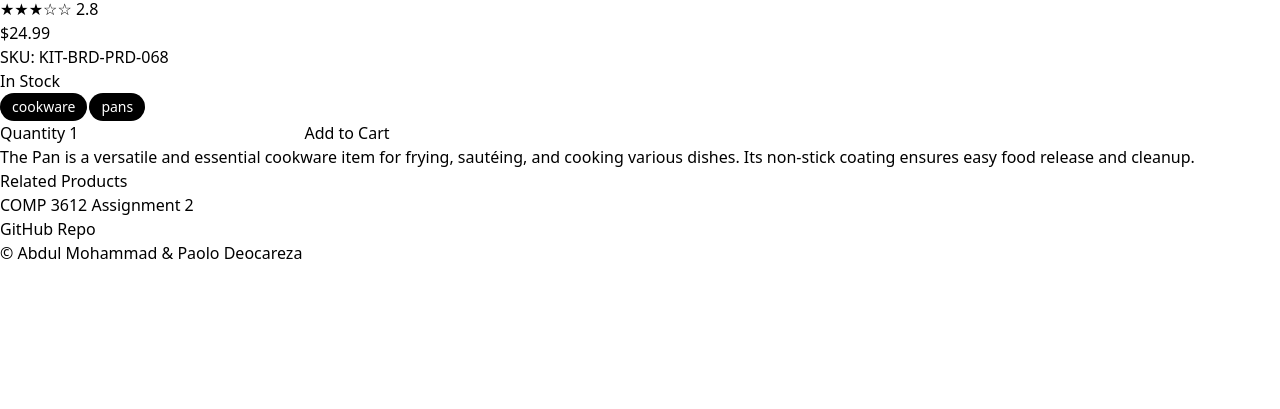
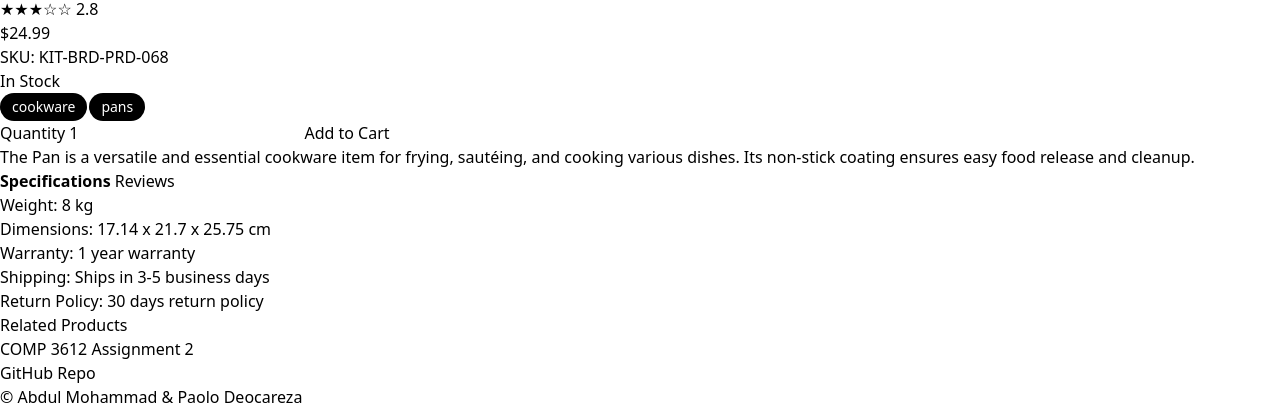
Before and after one commit to apollo5479/COMP3612-Assignment2, a plain HTML site: page index.html in a window 1280 px wide. Shown: the part 399-808 px from the top of the page. Drawn offline with nearby package versions, Linux system fonts and the light colour scheme.

Commit message:
feat: add specifications and reviews tabs to single product view, and switched to Tailwind's hidden instead of style.display

```diff
--- a/index.html
+++ b/index.html
@@ -90,7 +90,22 @@
                     <p id="product-description"></p>
                 </div>
             </section>
-            <section id="product-tabs"></section>
+
+            <section id="product-tabs">
+                <button id="specs-tab" class="product-tab font-bold">Specifications</button>
+                <button id="reviews-tab" class="product-tab">Reviews</button>
+
+                <div id="specs-panel" class="product-panel">
+                    <p>Weight: <span id="product-weight"></span></p>
+                    <p>Dimensions: <span id="product-dimensions"></span></p>
+                    <p>Warranty: <span id="product-warranty"></span></p>
+                    <p>Shipping: <span id="product-shipping"></span></p>
+                    <p>Return Policy: <span id="product-return-policy"></span></p>
+                </div>
+
+                <ul id="reviews-panel" class="product-panel hidden max-h-48 overflow-y-auto"></ul>
+            </section>
+
             <section id="related">
                 <h2>Related Products</h2>
                 <ul id="related-list"></ul>
@@ -161,7 +176,7 @@
         <img id="image-dialog-img" alt="">
     </dialog>
 
-    <div id="toast-msg"></div>
+    <div id="toast-msg" class="hidden"></div>
 
 </body>
 </html>
--- a/js/helpers.js
+++ b/js/helpers.js
@@ -1,9 +1,9 @@
 export function toastTimedMessage(message) {
     const toast = document.querySelector("#toast-msg");
     toast.textContent = message;
-    toast.style.display = "block";
+    toast.classList.remove("hidden");
     setTimeout(() => {
-        toast.style.display = "none";
+        toast.classList.add("hidden");
     }, 3000);
 }
 
@@ -58,3 +58,18 @@ export function formatCategory(category) {
     const capitalized = parts.map(part => part.charAt(0).toUpperCase() + part.slice(1));
     return capitalized.join(" "); // we get "Home Decoration"
 }
+
+// helper for creating an element with text inside and adding to parent
+export function addTextElement(parent, tag, text) {
+    const element = document.createElement(tag);
+    element.textContent = text;
+    parent.appendChild(element);
+    return element;
+}
+
+// helper for turning the date like 2025-04-30T09:41:02.053Z into April 30, 2025
+export function formatDate(dateText) {
+    const months = ["January","February","March","April","May","June","July","August","September","October","November","December"];    // https://www.w3schools.com/jsref/jsref_getmonth.asp
+    const date = new Date(dateText);
+    return `${months[date.getMonth()]} ${date.getDate()}, ${date.getFullYear()}`;
+}
--- a/js/main.js
+++ b/js/main.js
@@ -1,6 +1,6 @@
 import { getProducts } from "./data.js";
 import { toastTimedMessage, ratingToStars, buildProductCard} from "./helpers.js";
-import { displaySingleProduct, handleImageDialog, handleAddToCart } from "./product.js";
+import { displaySingleProduct, handleImageDialog, handleAddToCart, handleTabs } from "./product.js";
 
 document.addEventListener("DOMContentLoaded", () => {
     const products = getProducts();
@@ -12,6 +12,7 @@ document.addEventListener("DOMContentLoaded", () => {
     handleAboutDialog();
     handleImageDialog();
     handleAddToCart();
+    handleTabs();
 
     // temp: only for testing
     displaySingleProduct(products[67]);
@@ -22,10 +23,10 @@ document.addEventListener("DOMContentLoaded", () => {
 function hideContainersButOne(containerToShow) {
     const containers = document.querySelectorAll("article");
     for (let container of containers) {
-        container.style.display = "none";
+        container.classList.add("hidden");
     }
 
-    containerToShow.style.display = "block";
+    containerToShow.classList.remove("hidden");
 }
 
 function openHomePage() {
--- a/js/product.js
+++ b/js/product.js
@@ -1,5 +1,5 @@
 import { getProducts } from "./data.js";
-import { formatPrice, formatCategory, ratingToStars, toastTimedMessage} from "./helpers.js";
+import { formatPrice, formatCategory, ratingToStars, toastTimedMessage, formatDate, addTextElement } from "./helpers.js";
 
 export function displaySingleProduct(product) {
 
@@ -18,6 +18,9 @@ export function displaySingleProduct(product) {
     document.querySelector("#product-sku").textContent = product.sku;
     document.querySelector("#product-availability").textContent = product.availabilityStatus;
     displayTags(product.tags);
+    displaySpecification(product);
+    displayReviews(product.reviews);
+    selectTab(document.querySelector("#specs-tab"), document.querySelector("#specs-panel"));   // every product opens on the specification tab
     document.querySelector("#product-quantity").value = 1;
     document.querySelector("#add-to-cart-button").dataset.id = product.id; // with this the button knows which product its for. adds the attribute data-id with products id as its vaule
     document.querySelector("#product-description").textContent = product.description;
@@ -50,12 +53,11 @@ export function handleImageDialog() {
 
 function displayTags(tags) {
     const tagList = document.querySelector("#product-tags");
+    tagList.replaceChildren(); // clear the previous product's tags
 
     for (let tag of tags) {
-        const item = document.createElement("li");
-        item.textContent = tag;
-        item.classList.add("items-center", "rounded-full", "bg-black", "px-3", "py-1", "text-sm", "font-medium", "text-white"); // displays the tags as pill. We can style more later
-        tagList.appendChild(item);
+        const item = addTextElement(tagList, "li", tag);
+        item.classList.add("rounded-full", "bg-black", "px-3", "py-1", "text-sm", "font-medium", "text-white"); // displays the tags as pill. We can style more later
     }
 }
 
@@ -78,5 +80,67 @@ export function handleAddToCart() {
         console.log("add to cart:", product.title, quantity);
 
         toastTimedMessage(`${quantity}x ${product.title} added to cart.`);
-    })
+    });
 }
+
+function displaySpecification(product) {
+    const dimensions = product.dimensions;
+
+    document.querySelector("#product-weight").textContent = `${product.weight} kg`;
+    document.querySelector("#product-dimensions").textContent = `${dimensions.width} x ${dimensions.height} x ${dimensions.depth} cm`;
+    document.querySelector("#product-warranty").textContent = product.warrantyInformation;
+    document.querySelector("#product-shipping").textContent = product.shippingInformation;
+    document.querySelector("#product-return-policy").textContent = product.returnPolicy;
+}
+
+
+function displayReviews(reviews) {
+    const reviewList = document.querySelector("#reviews-panel");
+    reviewList.replaceChildren();       // clear the previous product's reviews
+
+    if (reviews.length === 0) {
+        addTextElement(reviewList, "li", "No reviews.");
+        return;
+    }
+
+    for (let review of reviews) {
+        const item = document.createElement("li");
+        item.classList.add("border-b", "py-2"); // TODO: styling
+
+        const name = addTextElement(item, "p", review.reviewerName);
+        name.classList.add("font-bold"); // TODO: styling
+
+        addTextElement(item, "p", ratingToStars(review.rating));
+
+        const date = addTextElement(item, "p", formatDate(review.date));
+        date.classList.add("text-sm", "font-bold") // TODO: styling
+
+        addTextElement(item, "p", review.comment);
+        reviewList.appendChild(item);
+    }
+}
+
+
+export function handleTabs() {
+    const specsTab = document.querySelector("#specs-tab");
+    const reviewsTab = document.querySelector("#reviews-tab");
+
+    specsTab.addEventListener("click", () => {selectTab(specsTab, document.querySelector("#specs-panel"))});
+    reviewsTab.addEventListener("click", () => {selectTab(reviewsTab, document.querySelector("#reviews-panel"))});
+}
+
+// shows one panel and hides the others
+function selectTab(tabToSelect, panelToShow) {
+
+    for (let tab of document.querySelectorAll(".product-tab")) {
+        tab.classList.remove("font-bold");
+    }
+
+    for (let panel of document.querySelectorAll(".product-panel")) {
+        panel.classList.add("hidden");
+    }
+
+    tabToSelect.classList.add("font-bold");  // the bold font shows which tab is selected
+    panelToShow.classList.remove("hidden");
+
+}
```
